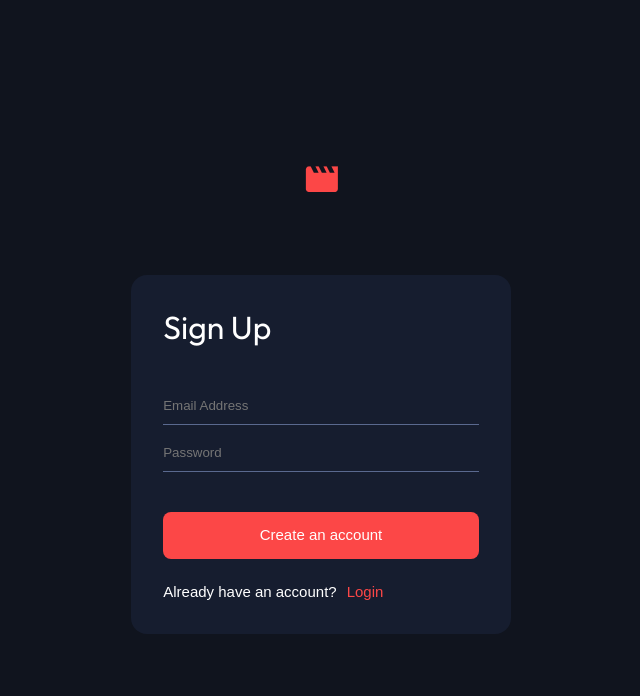
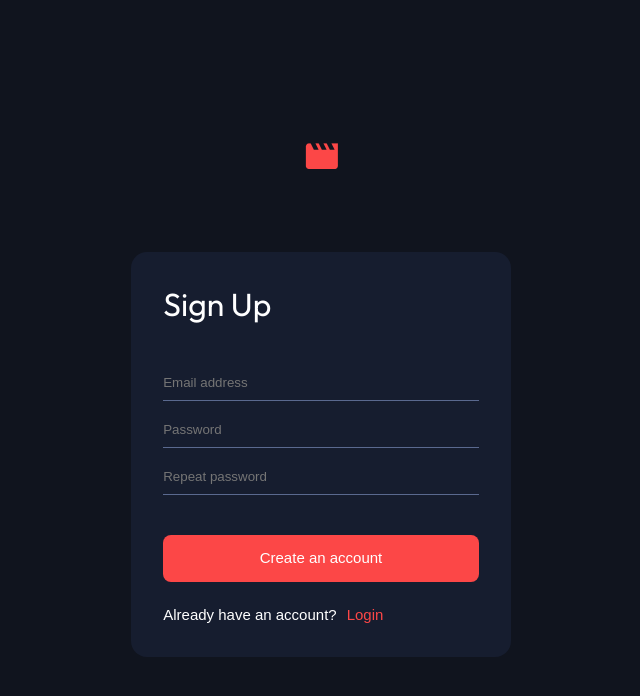
Before and after one commit to tornike2002/movie-website, a Next.js app: page /sign in a window 1280 px wide. Shown: the top 696 px of the page, without its empty margins (319-959 px from the left). Built offline with nearby package versions, Linux system fonts and the light colour scheme.

Commit message:
added new form for registration

```diff
--- a/src/app/sign/page.tsx
+++ b/src/app/sign/page.tsx
@@ -7,6 +7,7 @@ import { SubmitHandler, useForm } from "react-hook-form";
 type SignFormField = {
   email: string;
   password: string;
+  repeat: string;
 };
 
 export default function RegisterPage() {
@@ -24,13 +25,19 @@ export default function RegisterPage() {
           <input
             {...register("email")}
             type="text"
-            placeholder="Email Address"
+            placeholder="Email address"
             className="sign-inputs-style"
           />
           <input
             {...register("password")}
             type="password"
             placeholder="Password"
+            className="sign-inputs-style"
+          />
+          <input
+            {...register("repeat")}
+            type="password"
+            placeholder="Repeat password"
             className="sign-inputs-style"
           />
         </div>
@@ -40,7 +47,7 @@ export default function RegisterPage() {
           </button>
           <div className="sign-end-buttons">
             <button type="button" className="end-buttons-question">
-             Already have an account?
+              Already have an account?
             </button>
             <button type="button" className="end-buttons-sign">
               Login
```
